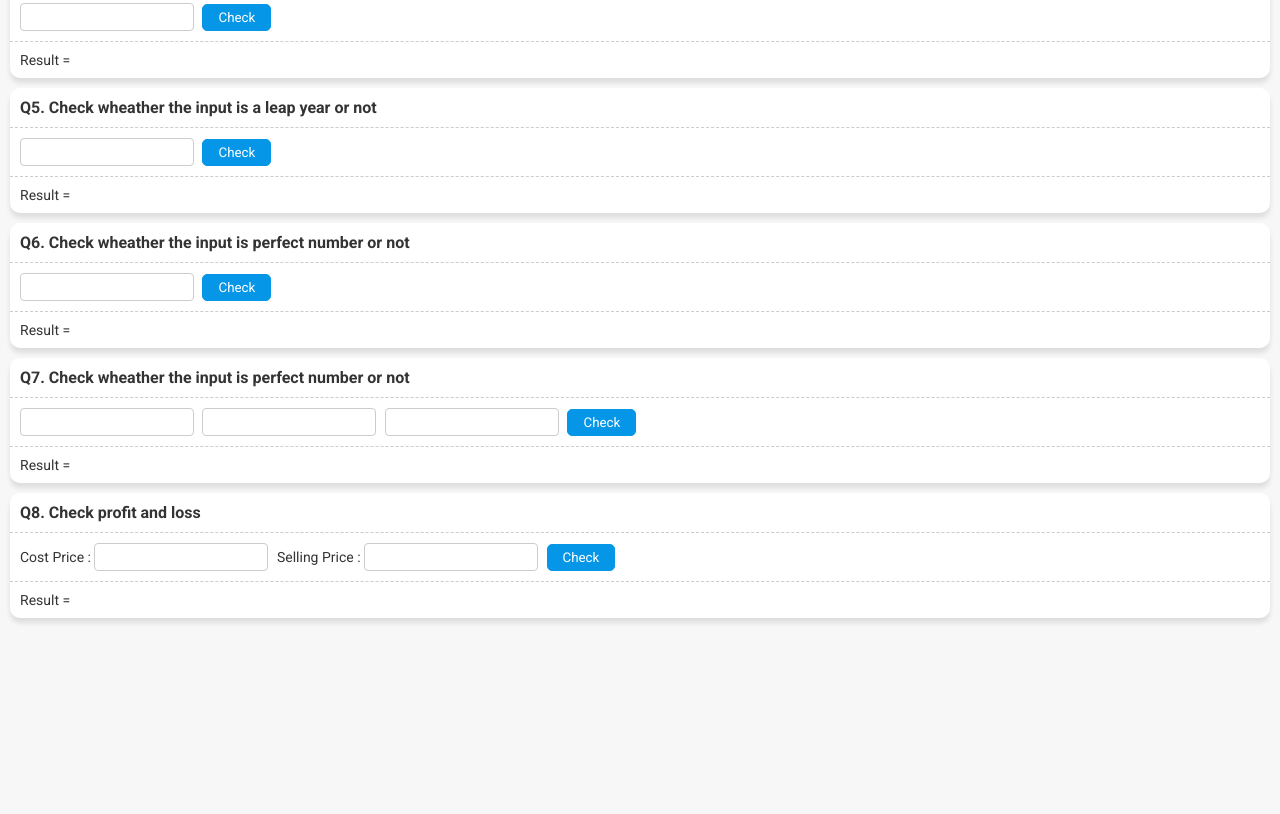
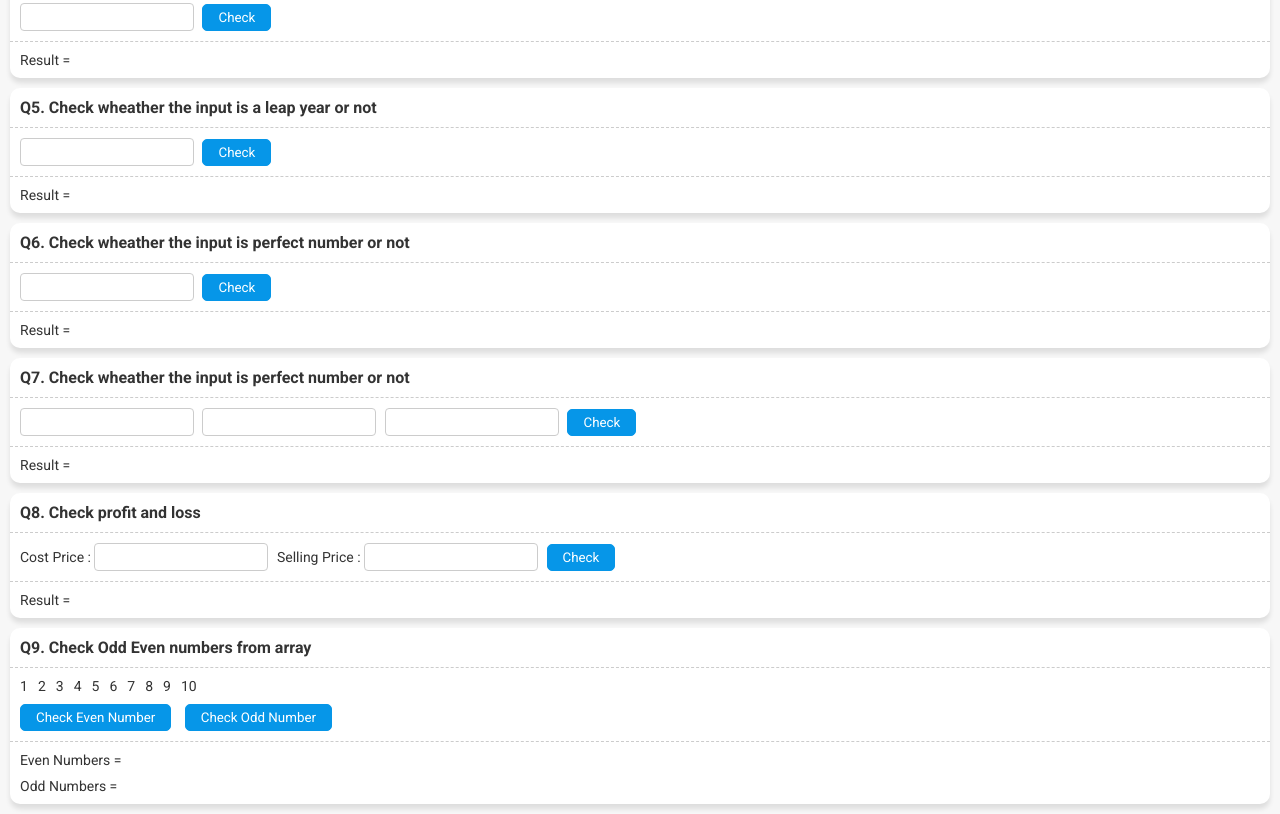
Before and after one commit to mukeshk371/javascript-learning, a plain HTML site: page index.html in a window 1280 px wide. Shown: the part 462-1276 px from the top of the page. Before the commit the page ends 1090 px from the top, so only its background shows below. Drawn offline with Linux system fonts and the light colour scheme.

Commit message:
find odd even numbers from an array

```diff
--- a/assets/js/script.js
+++ b/assets/js/script.js
@@ -103,7 +103,7 @@ function checkProfitLoss() {
     var sellingPrice = Number(document.getElementById('selling-price-input').value);
     var profitLossResult = document.getElementById('profit-loss-result');
     var result = sellingPrice - costPrice;
-    if(result > 0) {
+    if (result > 0) {
         profitLossResult.innerHTML = 'Your profit is ₹' + result + '.';
     } else if (result == 0) {
         profitLossResult.innerHTML = 'You have no loss.';
@@ -111,3 +111,38 @@ function checkProfitLoss() {
         profitLossResult.innerHTML = 'Your loss is ₹' + (result / -1) + '.';
     }
 }
+/*---------------------------------------------------------------------------------------------*/
+/*                                   Array Odd or Even Number                                  */
+/*---------------------------------------------------------------------------------------------*/
+var oddEvenArray = [1, 2, 3, 4, 5, 6, 7, 8, 9, 10];
+function showArray() {
+    var showArrayData = document.getElementById('array-data');
+    for (var i = 0; i < oddEvenArray.length; i++) {
+        var arrayData = document.createElement('SPAN');
+        arrayData.classList.add('mr-1');
+        arrayData.innerHTML = oddEvenArray[i];
+        showArrayData.appendChild(arrayData);
+    }
+}
+function checkArrayEven() {
+    var showEvenArrayResult = document.getElementById('array-even-result');
+    for (var i = 0; i < oddEvenArray.length; i++) {
+        if ((oddEvenArray[i] % 2) == 0) {
+            var evenArrayData = document.createElement('SPAN');
+            evenArrayData.classList.add('mr-1');
+            evenArrayData.innerHTML = oddEvenArray[i];
+            showEvenArrayResult.appendChild(evenArrayData);
+        }
+    }
+}
+function checkArrayOdd() {
+    var showOddArrayResult = document.getElementById('array-odd-result');
+    for (var i = 0; i < oddEvenArray.length; i++) {
+        if ((oddEvenArray[i] % 2) != 0) {
+            var oddArrayData = document.createElement('SPAN');
+            oddArrayData.classList.add('mr-1');
+            oddArrayData.innerHTML = oddEvenArray[i];
+            showOddArrayResult.appendChild(oddArrayData);
+        }
+    }
+}
--- a/index.html
+++ b/index.html
@@ -13,7 +13,7 @@
     <script src="assets/js/script.js"></script>
 </head>
 
-<body>
+<body onload="showArray()">
     <div class="p-05">
         <!-- Start Odd Even -->
         <div class="p-05">
@@ -130,7 +130,7 @@
             </div>
         </div>
         <!-- End Maximum number among all -->
-        <!-- Start Check Maximum number among all -->
+        <!-- Start Profit and Loss -->
         <div class="p-05">
             <div class="card">
                 <div class="card-header flex-start-center">
@@ -146,7 +146,27 @@
                 </div>
             </div>
         </div>
-        <!-- End Maximum number among all -->
+        <!-- End Profit and Loss -->
+        <!-- Start perfect number -->
+        <div class="p-05">
+            <div class="card">
+                <div class="card-header flex-start-center">
+                    <strong>Q9. Check Odd Even numbers from array</strong>
+                </div>
+                <div class="card-body p-1">
+                    <div class="pb-1" id="array-data">
+                        <!-- <span id="array-data"></span> -->
+                    </div>
+                    <button class="btn-primary mr-1" onclick="checkArrayEven()">Check Even Number</button>
+                    <button class="btn-primary" onclick="checkArrayOdd()">Check Odd Number</button>
+                </div>
+                <div class="card-footer p-1">
+                    <span class="d-block mb-1">Even Numbers = <strong id="array-even-result"></strong></span>
+                    <span class="d-block">Odd Numbers = <strong id="array-odd-result"></strong></span>
+                </div>
+            </div>
+        </div>
+        <!-- End perfect number -->
     </div>
 </body>
 
```
